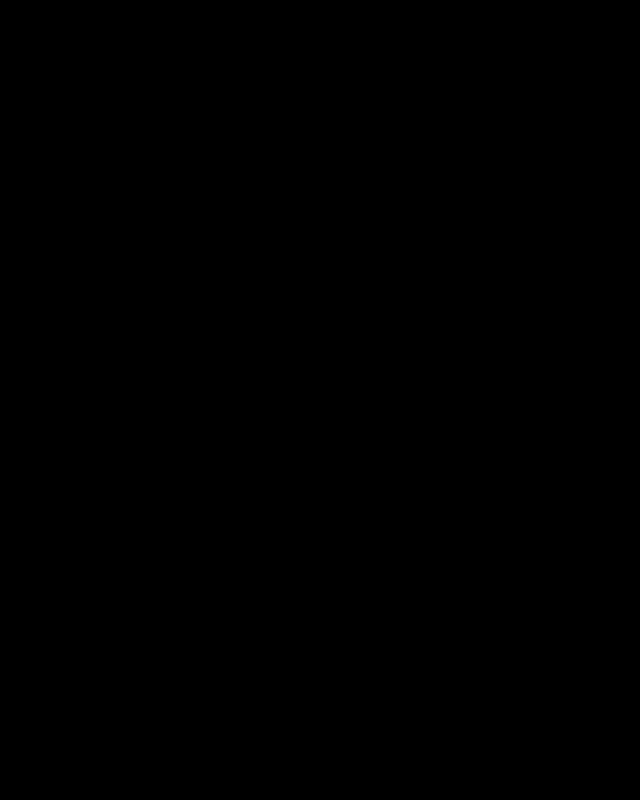
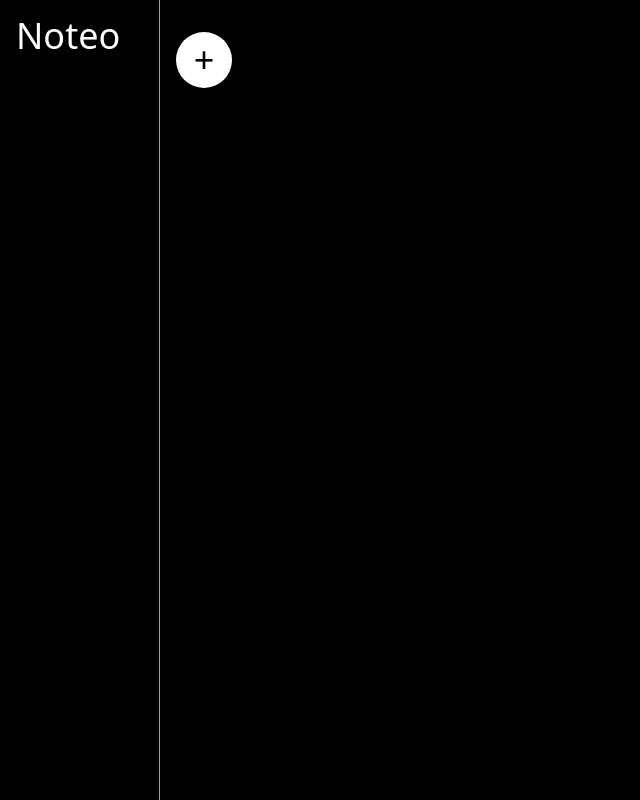
Before and after one commit to zakiya04/full-stack-notes-app, a React (Vite) app in the folder client/: page / in a window 1280 px wide. Shown: the whole page, without its empty margins (0-640 px from the left). Built offline with nearby package versions, Linux system fonts and the light colour scheme.

Commit message:
minor assembling changes

```diff
--- a/client/package.json
+++ b/client/package.json
@@ -13,6 +13,7 @@
     "@tailwindcss/vite": "^4.1.17",
     "react": "^19.2.0",
     "react-dom": "^19.2.0",
+    "react-icons": "^5.5.0",
     "tailwindcss": "^4.1.17"
   },
   "devDependencies": {
--- a/client/src/App.tsx
+++ b/client/src/App.tsx
@@ -1,10 +1,15 @@
 import './App.css'
+import Side from '../components/side';
+import Notes from "../components/notes";
 
 function App() {
 
   return (
 
-  <div className='bg-black h-screen'></div>
+  <div className='bg-black h-screen flex'>
+    <Side/>
+   <Notes/>
+  </div>
 
   )
 }
```
Also changed, not shown: 1 other file (tests, documents, lock files or other folders).
